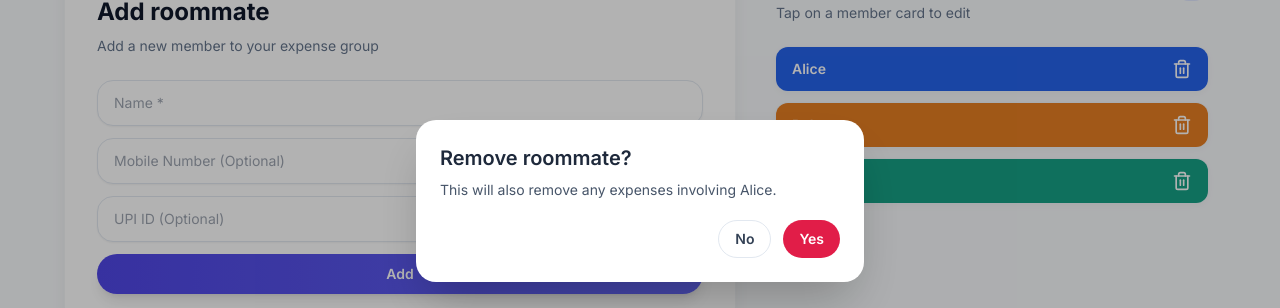
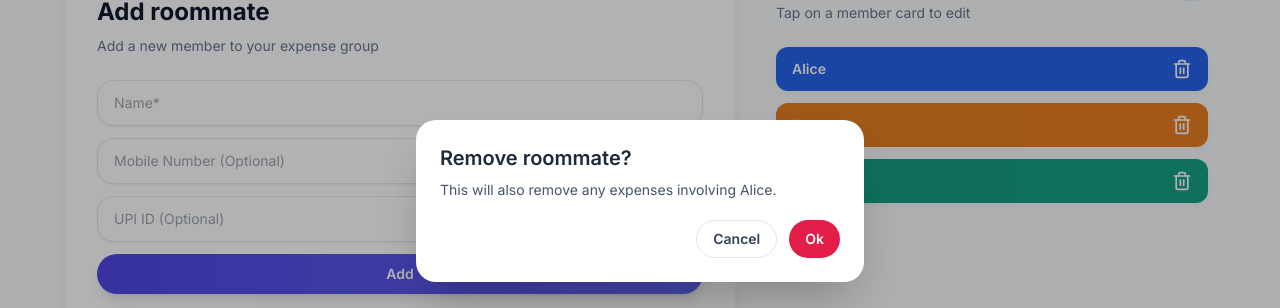
Before and after one commit to 235mani/splitwise, a React (Vite) app: page / in a window 1280 px wide. Both pictures are taken after a click on the element 1182 px from the left and 268 px from the top of the page. Shown: the part 199-507 px from the top of the page. Built offline with nearby package versions, Linux system fonts and the light colour scheme.

Commit message:
1. on enter users will add 2. confirmation popup updated

```diff
--- a/src/App.jsx
+++ b/src/App.jsx
@@ -102,10 +102,14 @@ function App() {
   const allNames = useMemo(() => getAllNames(roommates, expenses), [roommates, expenses]);
 
   const addRoommate = () => {
+    if (!roommateInput.name.trim()) {
+      setConfirm({ title: 'Name is required', message: 'Please enter a name for the roommate.', singleButton: true });
+      return;
+    }
     const { name, mobile, upiId } = roommateInput;
     if (!name) return;
     if (roommates.some(r => r.name.toLowerCase() === name.toLowerCase())) {
-      setConfirm({ title: 'Roommate already exists', message: 'That name is already on the list.' });
+      setConfirm({ title: 'Roommate already exists', message: 'That name is already on the list.', singleButton: true });
       return;
     }
     setRoommates([...roommates, { name, mobile, upiId }]);
@@ -218,7 +222,7 @@ const handlers = useSwipeable({
       if (horizontal < 50) return;
 
       // Require horizontal movement to dominate
-    if (horizontal < vertical * 2) return;
+      if (horizontal < vertical * 3) return;
 
       const currentIndex = tabOrder.indexOf(activeTab);
 
@@ -298,7 +302,7 @@ const handlers = useSwipeable({
               />
             )}
 
-            {activeTab === 'payment' && <Payment summary={summary} roommates={roommates}/>}
+            {activeTab === 'payment' && <Payment summary={summary} roommates={roommates} />}
           </section>
         </main>
       </div>
@@ -310,6 +314,7 @@ const handlers = useSwipeable({
           confirm?.onYes?.();
           setConfirm(null);
         }}
+         showOnlyOkay={confirm?.singleButton}
       />
     </div>
   );
--- a/src/components/ConfirmDialog.jsx
+++ b/src/components/ConfirmDialog.jsx
@@ -1,4 +1,4 @@
-export default function ConfirmDialog({ confirm, onCancel, onConfirm }) {
+export default function ConfirmDialog({ confirm, onCancel, onConfirm, showOnlyOkay }) {
   if (!confirm) return null;
 
   return (
@@ -7,8 +7,14 @@ export default function ConfirmDialog({ confirm, onCancel, onConfirm }) {
         <h3 className="text-xl font-semibold text-slate-800">{confirm.title}</h3>
         <p className="mt-2 text-sm text-slate-600">{confirm.message}</p>
         <div className="mt-5 flex justify-end gap-3">
-          <button onClick={onCancel} className="rounded-full border border-slate-200 bg-white px-4 py-2 text-sm font-semibold text-slate-700 hover:bg-slate-50">No</button>
-          <button onClick={onConfirm} className="rounded-full bg-rose-600 px-4 py-2 text-sm font-semibold text-white hover:bg-rose-700">Yes</button>
+          {showOnlyOkay ? null : (
+            <button onClick={onCancel} className="rounded-full border border-slate-200 bg-white px-4 py-2 text-sm font-semibold text-slate-700 hover:bg-slate-50">
+              Cancel
+            </button>
+          )}
+          <button onClick={onConfirm} className="rounded-full bg-rose-600 px-4 py-2 text-sm font-semibold text-white hover:bg-rose-700">
+            Ok
+          </button>
         </div>
       </div>
     </div>
--- a/src/components/RoommatePanel.jsx
+++ b/src/components/RoommatePanel.jsx
@@ -63,8 +63,9 @@ export default function RoommatePanel({
                 name: e.target.value,
               }))
             }
+            onKeyDown={(e) => e.key === 'Enter' && addRoommate()}
             className="input-premium w-full"
-            placeholder="Name *"
+            placeholder="Name*"
           />
 
           <input
@@ -75,6 +76,7 @@ export default function RoommatePanel({
                 mobile: e.target.value,
               }))
             }
+            onKeyDown={(e) => e.key === 'Enter' && addRoommate()}
             className="input-premium w-full"
             placeholder="Mobile Number (Optional)"
           />
@@ -145,10 +147,11 @@ export default function RoommatePanel({
                         if (!e.currentTarget.contains(e.relatedTarget)) {
                           cancelEdit();
                         }
-                      }} className="space-y-2">
+                      }} className="space-y-2 pr-4">
                       <input
                         autoFocus
                         value={editingData.name}
+                        onKeyDown={(e) => e.key === 'Enter' && saveEdit()}
                         onChange={(e) =>
                           setEditingData((prev) => ({
                             ...prev,
@@ -156,37 +159,39 @@ export default function RoommatePanel({
                           }))
                         }
                         placeholder="Name"
-                        className="w-full bg-white/40 rounded px-2 py-1 text-sm outline-none"
+                        className="w-full bg-slate-200 rounded px-2 py-1 text-sm outline-none"
                       />
 
                       <input
                         value={editingData.mobile}
+                        onKeyDown={(e) => e.key === 'Enter' && saveEdit()}
                         onChange={(e) =>
                           setEditingData((prev) => ({
                             ...prev,
                             mobile: e.target.value,
                           }))
                         }
-                        placeholder="Mobile Number"
-                        className="w-full bg-white/40 rounded px-2 py-1 text-sm outline-none"
+                        placeholder="Mobile Number (Optional)"
+                        className="w-full bg-slate-200 placeholder:text-slate-500 rounded px-2 py-1 text-sm outline-none"
                       />
 
                       <input
                         value={editingData.upiId}
+                        onKeyDown={(e) => e.key === 'Enter' && saveEdit()}
                         onChange={(e) =>
                           setEditingData((prev) => ({
                             ...prev,
                             upiId: e.target.value,
                           }))
                         }
-                        placeholder="UPI ID"
-                        className="w-full bg-white/40 rounded px-2 py-1 text-sm outline-none"
+                        placeholder="UPI Id (Optional)"
+                        className="w-full bg-slate-200 placeholder:text-slate-500 rounded px-2 py-1 text-sm outline-none"
                       />
 
                       <div className="flex gap-2">
                         <button
                           onClick={saveEdit}
-                          className="text-xs font-semibold"
+                          className="text-md font-semibold"
                           style={{ color: textColor }}
                         >
                           Save
@@ -194,7 +199,7 @@ export default function RoommatePanel({
 
                         <button
                           onClick={cancelEdit}
-                          className="text-xs"
+                          className="text-md"
                           style={{ color: textColor }}
                         >
                           Cancel
```
Lines whose indentation alone changed are shown as unchanged.
